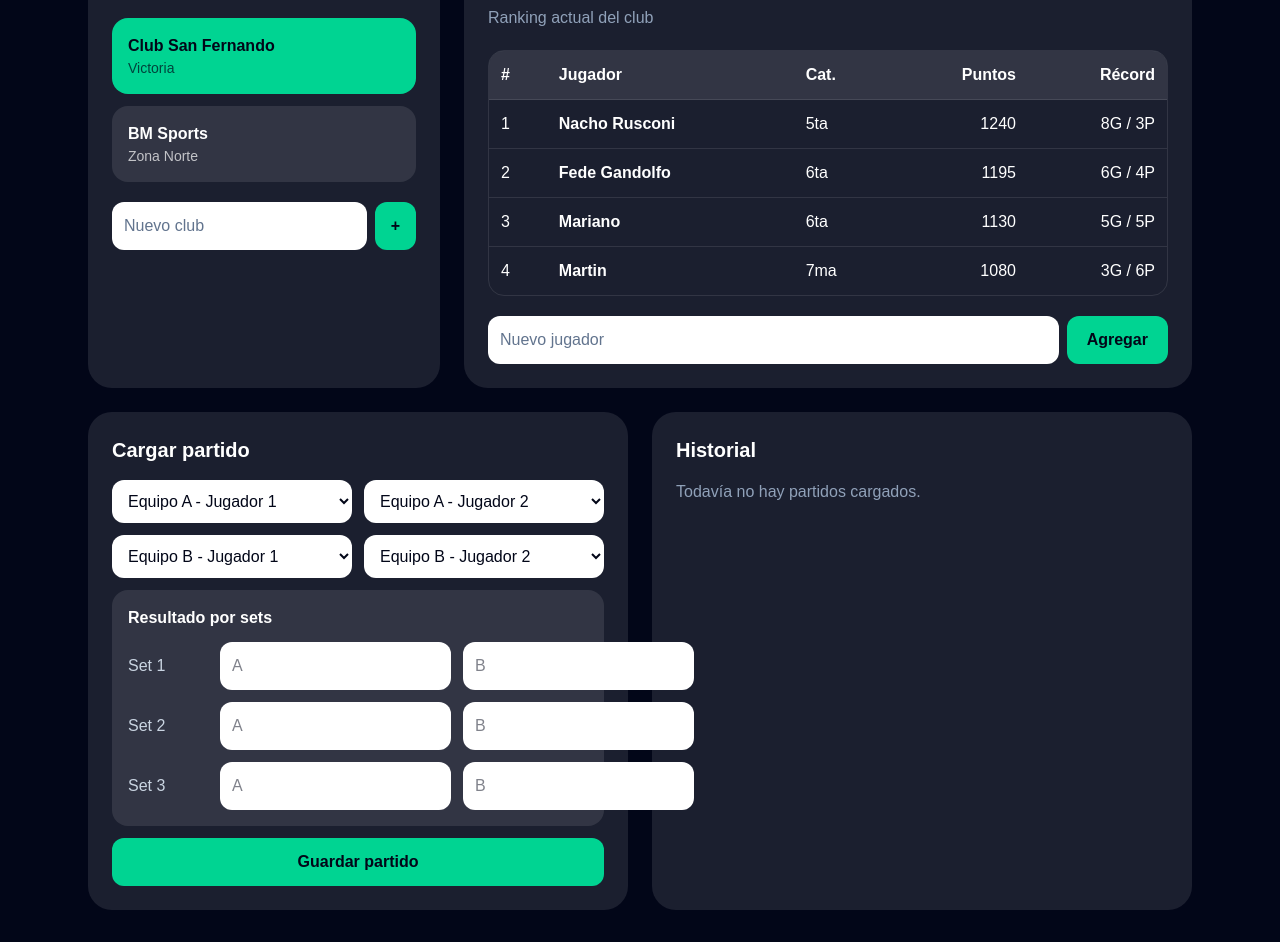
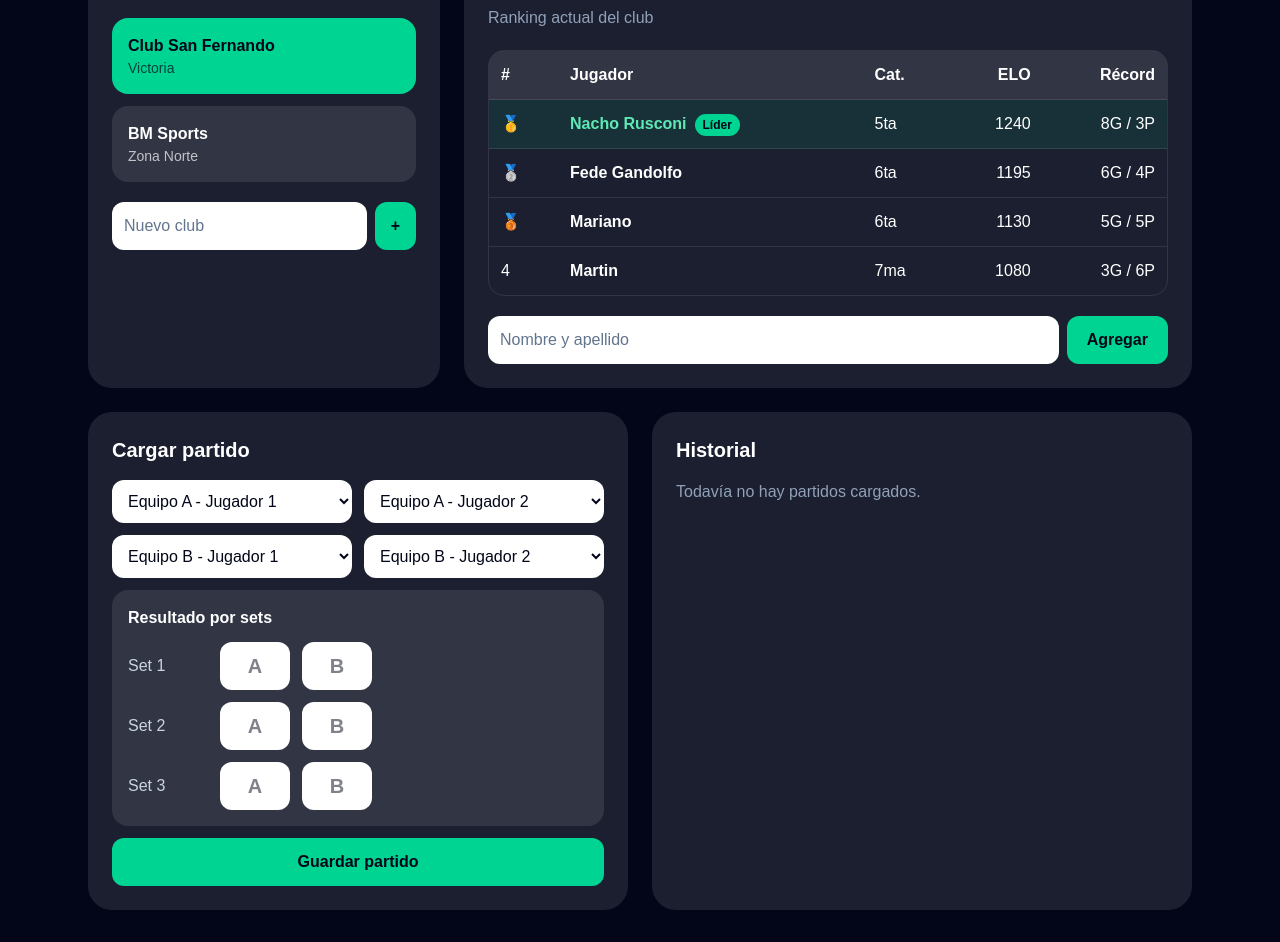
Before and after one commit to irusconi-hub/padel-ranking-app, a Next.js app: page / in a window 1280 px wide. Shown: the part 848-1790 px from the top of the page. Built offline with nearby package versions, Linux system fonts and the light colour scheme.

Commit message:
Backup antes de Supabase

```diff
--- a/src/app/page.tsx
+++ b/src/app/page.tsx
@@ -41,7 +41,6 @@ const initialPlayers: Player[] = [
   { id: 2, clubId: "san-fernando", name: "Fede Gandolfo", level: "5ta", elo: 1195, wins: 6, losses: 4 },
   { id: 3, clubId: "san-fernando", name: "Mariano", level: "6ta", elo: 1130, wins: 5, losses: 5 },
   { id: 4, clubId: "san-fernando", name: "Martin", level: "6ta", elo: 1080, wins: 3, losses: 6 },
-  { id: 5, clubId: "bm-sports", name: "Juan Cruz", level: "4ta", elo: 1310, wins: 10, losses: 2 },
 ];
 
 
@@ -469,15 +468,29 @@ setPlayers((current) =>
                     <th className="p-3">#</th>
                     <th className="p-3">Jugador</th>
                     <th className="p-3">Cat.</th>
-                    <th className="p-3 text-right">Puntos</th>
+                    <th className="p-3 text-right">ELO</th>
                     <th className="p-3 text-right">Récord</th>
                   </tr>
                 </thead>
                 <tbody>
                   {ranking.map((player, index) => (
-                    <tr key={player.id} className="border-t border-white/10">
-                      <td className="p-3">{index + 1}</td>
-                      <td className="p-3 font-semibold">{player.name}</td>
+                    <tr
+  key={player.id}
+  className={`border-t border-white/10 transition-all duration-300 hover:bg-white/10 ${
+    index === 0 ? "bg-emerald-400/10" : ""
+  }`}
+>
+                      <td className="p-3">
+  {index === 0 ? "🥇" : index === 1 ? "🥈" : index === 2 ? "🥉" : index + 1}
+</td>
+                      <td className={`p-3 font-semibold ${index === 0 ? "text-emerald-300" : ""}`}>
+  {player.name}
+  {index === 0 && (
+    <span className="ml-2 rounded-full bg-emerald-400 px-2 py-1 text-xs font-bold text-slate-950">
+      Líder
+    </span>
+  )}
+</td>
                       <td className="p-3">{getCategoryFromElo(player.elo)}</td>
                       <td className="p-3 text-right">{player.elo}</td>
                       <td className="p-3 text-right">{player.wins}G / {player.losses}P</td>
@@ -489,11 +502,16 @@ setPlayers((current) =>
 
             <div className="mt-5 flex gap-2">
               <input
-                value={newPlayer}
-                onChange={(e) => setNewPlayer(e.target.value)}
-                placeholder="Nuevo jugador"
-                className="w-full rounded-xl bg-white p-3 text-slate-950 placeholder:text-slate-500"
-              />
+  value={newPlayer}
+  onChange={(e) => setNewPlayer(e.target.value)}
+  onKeyDown={(e) => {
+    if (e.key === "Enter") {
+      addPlayer();
+    }
+  }}
+  placeholder="Nombre y apellido"
+  className="w-full rounded-xl bg-white p-3 text-slate-950 placeholder:text-slate-500"
+/>
               <button onClick={addPlayer} className="rounded-xl bg-emerald-400 px-5 font-bold text-slate-950">
                 Agregar
               </button>
@@ -545,22 +563,22 @@ setPlayers((current) =>
 <div className="grid gap-3 rounded-2xl bg-white/10 p-4 md:col-span-2">
   <p className="font-semibold text-white">Resultado por sets</p>
 
-  <div className="grid grid-cols-[80px_1fr_1fr] items-center gap-3">
+  <div className="grid grid-cols-[80px_70px_70px] items-center gap-3">
     <span className="text-slate-300">Set 1</span>
-    <input value={set1A} onChange={(e) => setSet1A(e.target.value)} placeholder="A" className="rounded-xl bg-white p-3 text-slate-950" />
-    <input value={set1B} onChange={(e) => setSet1B(e.target.value)} placeholder="B" className="rounded-xl bg-white p-3 text-slate-950" />
+    <input value={set1A} onChange={(e) => setSet1A(e.target.value)} placeholder="A" className="h-12 w-[70px] rounded-xl bg-white text-center text-xl font-bold text-slate-950" />
+    <input value={set1B} onChange={(e) => setSet1B(e.target.value)} placeholder="B" className="h-12 w-[70px] rounded-xl bg-white text-center text-xl font-bold text-slate-950" />
   </div>
 
-  <div className="grid grid-cols-[80px_1fr_1fr] items-center gap-3">
+  <div className="grid grid-cols-[80px_70px_70px] items-center gap-3">
     <span className="text-slate-300">Set 2</span>
-    <input value={set2A} onChange={(e) => setSet2A(e.target.value)} placeholder="A" className="rounded-xl bg-white p-3 text-slate-950" />
-    <input value={set2B} onChange={(e) => setSet2B(e.target.value)} placeholder="B" className="rounded-xl bg-white p-3 text-slate-950" />
+    <input value={set2A} onChange={(e) => setSet2A(e.target.value)} placeholder="A" className="h-12 w-[70px] rounded-xl bg-white text-center text-xl font-bold text-slate-950" />
+    <input value={set2B} onChange={(e) => setSet2B(e.target.value)} placeholder="B" className="h-12 w-[70px] rounded-xl bg-white text-center text-xl font-bold text-slate-950" />
   </div>
 
-  <div className="grid grid-cols-[80px_1fr_1fr] items-center gap-3">
+  <div className="grid grid-cols-[80px_70px_70px] items-center gap-3">
     <span className="text-slate-300">Set 3</span>
-    <input value={set3A} onChange={(e) => setSet3A(e.target.value)} placeholder="A" className="rounded-xl bg-white p-3 text-slate-950" />
-    <input value={set3B} onChange={(e) => setSet3B(e.target.value)} placeholder="B" className="rounded-xl bg-white p-3 text-slate-950" />
+    <input value={set3A} onChange={(e) => setSet3A(e.target.value)} placeholder="A" className="h-12 w-[70px] rounded-xl bg-white text-center text-xl font-bold text-slate-950" />
+    <input value={set3B} onChange={(e) => setSet3B(e.target.value)} placeholder="B" className="h-12 w-[70px] rounded-xl bg-white text-center text-xl font-bold text-slate-950" />
   </div>
 </div>
 
```
